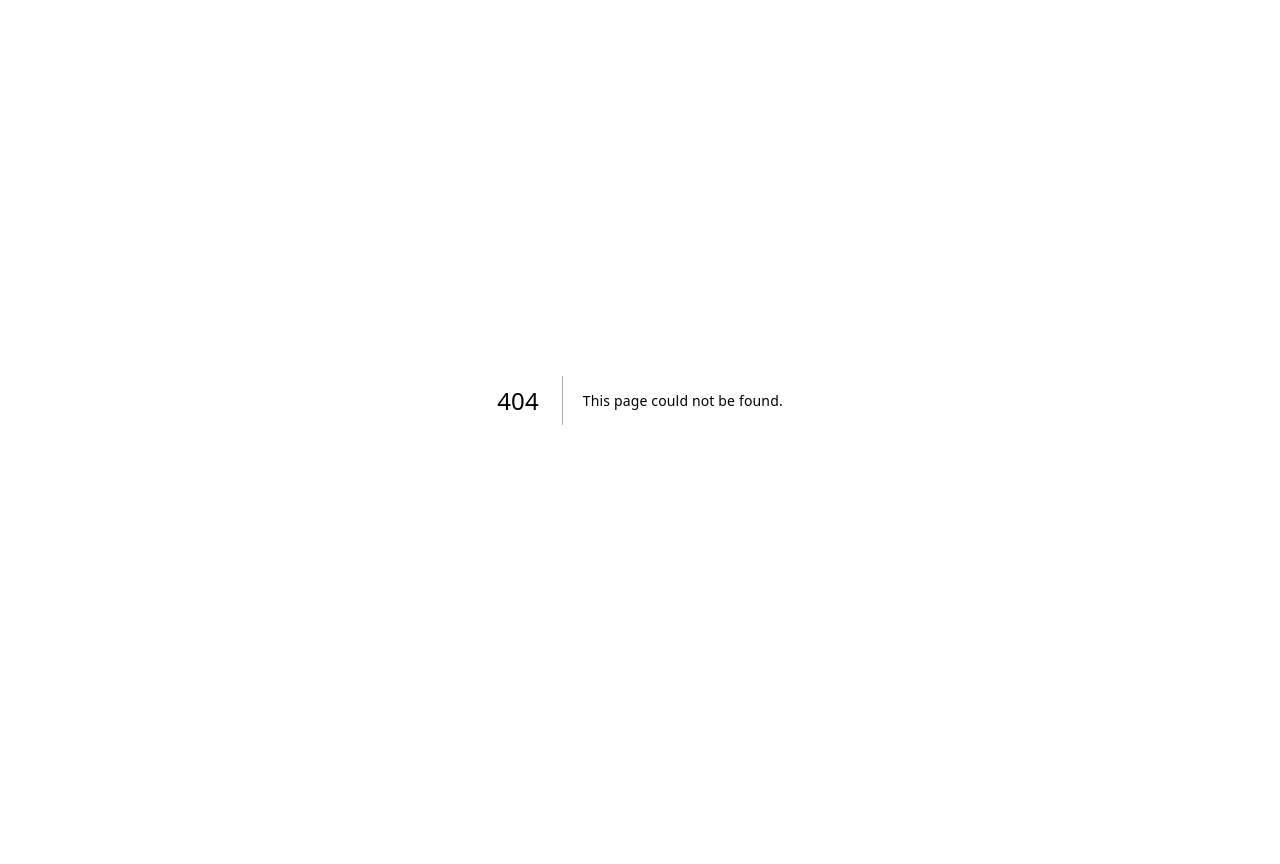
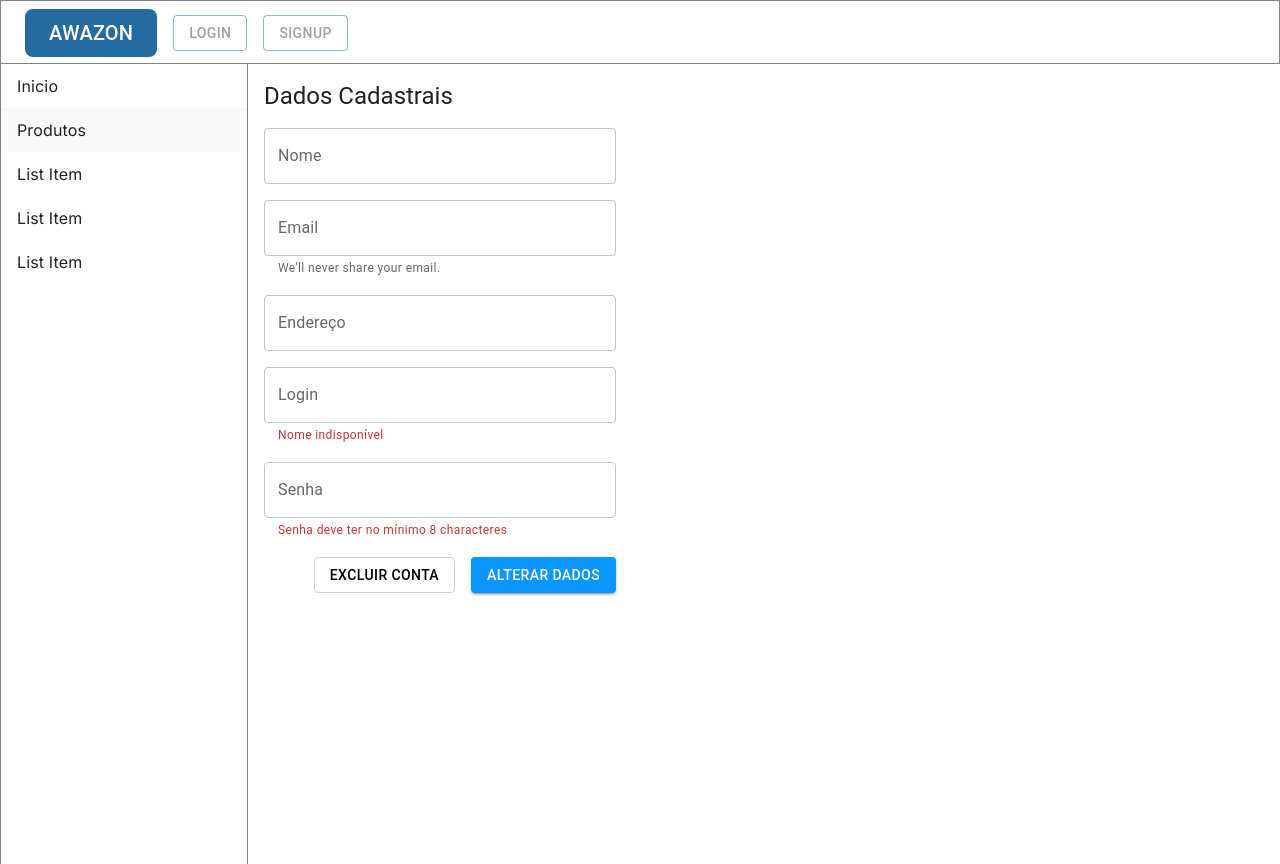
Before and after one commit to PWEB-ECOMMERCE/Front, a Next.js app: page /account in a window 1280 px wide. Before the commit this address had no page. Before the commit the page ends 800 px from the top, so only its background shows below. Built offline with nearby package versions, Linux system fonts and the light colour scheme.

Commit message:
refactor(layout): separate pages and layouts in groups

```diff
--- /dev/null
+++ b/src/app/(shop)/account/page.jsx
@@ -0,0 +1,56 @@
+// Import styles from './page.module.css'
+'use client';
+import { Stack, Button, FormControl, InputLabel, OutlinedInput, FormHelperText, Typography } from '@mui/material';
+
+
+export default function AccountForm() {
+  return (
+    <Stack padding={2} gap={2} sx={{width:"30%"}}>
+      <Typography variant="h5"> Dados Cadastrais </Typography>
+      <FormControl>
+        <InputLabel htmlFor="nome">Nome</InputLabel>
+        <OutlinedInput id="nome" aria-describedby="nome-helper" />
+      </FormControl>
+      <FormControl>
+        <InputLabel htmlFor="email">Email</InputLabel>
+        <OutlinedInput id="email" aria-describedby="email-helper" />
+        <FormHelperText id="email-helper">We&apos;ll never share your email.</FormHelperText>
+      </FormControl>
+      <FormControl>
+        <InputLabel htmlFor="address">Endereço</InputLabel>
+        <OutlinedInput id="address" aria-describedby="address-helper" />
+      </FormControl>
+      <FormControl>
+        <InputLabel htmlFor="login">Login</InputLabel>
+        <OutlinedInput id="login" aria-describedby="login-helper" />
+        <FormHelperText error id="login-helper">Nome indisponível</FormHelperText>
+      </FormControl>
+      <FormControl>
+        <InputLabel htmlFor="password">Senha</InputLabel>
+        <OutlinedInput id="password" aria-describedby="password-helper" />
+        <FormHelperText error id="password-helper">Senha deve ter no mínimo 8 characteres</FormHelperText>
+      </FormControl>
+      <Stack direction='row' justifyContent='flex-end' gap={2}>
+        <Button
+          variant='outlined'
+          onClick={()=>{console.log("Conta Excluida!")}}
+          sx={{
+            color:'black'
+          }}
+        >
+          Excluir Conta
+        </Button>
+        <Button
+          type='submit'
+          variant='contained'
+          sx={{
+            background:(theme)=>theme.palette.button.buttonFlashy,
+            color:'white'
+          }}
+        >
+          Alterar Dados
+        </Button>
+      </Stack>
+    </Stack>
+  );
+}
--- /dev/null
+++ b/src/app/(shop)/layout.jsx
@@ -0,0 +1,41 @@
+// -import './global.css'
+import React from 'react'
+import { Inter } from 'next/font/google'
+import ThemeRegistry from '@/utils/ThemeRegistry'
+import { Box } from '@mui/material';
+
+import Header from '@/components/Header';
+import SideBar from '@/components/SideBar';
+
+const getUserStatus = async () => {
+  return 'none';
+}
+const getPage = async () => {
+  return 0;
+}
+
+const inter = Inter({subsets: [ 'latin' ]})
+export default async function RootLayout({ children }) {
+  let status = await getUserStatus();
+  let page = await getPage();
+  return (
+    <div>
+      {
+        status === ('client' || 'none')
+        ? <Header search={true} cart={true}/>
+        : <Header search={false} cart={false}/>
+      }
+      <Box
+        sx={{
+          padding: '0px',
+          margin: '0px',
+          minHeight: '100vh',
+          display: 'flex',
+          flexDirection: 'row',
+        }}>
+        <SideBar options={page} userStatus={status}></SideBar>
+        {children}
+      </Box>
+    </div>
+  )
+}
--- a/src/components/Header.jsx
+++ b/src/components/Header.jsx
@@ -1,89 +1,83 @@
 'use client';
-import {useState, useEffect} from 'react';
-import Autocomplete from '@mui/material/Autocomplete'
-import TextField from '@mui/material/TextField'
+import { useState, useEffect } from 'react';
+
+import Autocomplete from '@mui/material/Autocomplete';
+import TextField from '@mui/material/TextField';
 import ShoppingCartIconOutlined from '@mui/icons-material/ShoppingCartOutlined';
-import {
-  AppBar,
-  Badge,
-  Toolbar,
-  Button,
-  Box,
-  Container,
-  Typography
-} from '@mui/material';
+import { AppBar, Badge, Toolbar, Button, Box, Typography, Link as MUILink } from '@mui/material';
 
-export default function Header(search,cart){
+import Link from 'next/link';
 
-  const [enableSearch,setEnableSearch] = useState(search);
-  const [enableCart,setEnableCart] = useState(cart);
+export default function Header({ search, cart }) {
+  const [enableSearch, setEnableSearch] = useState(search);
+  const [enableCart, setEnableCart] = useState(cart);
+  const [logged, setLogged] = useState(true);
+
 
   return (
-    <AppBar position="static" sx={{height:64}}>
+    <AppBar elevation={0} color='transparent' position='static' sx={{ height: 64, border: '1px solid grey' }}>
       <Toolbar>
         <Typography
-          variant="h6"
+          variant='h6'
           noWrap
-          component="div"
-          bgcolor={theme => theme.palette.secondary.main}
-          sx={{px:3,py:1, borderRadius:2}}
-        >
+          component='div'
+          bgcolor={(theme) => theme.palette.secondary.main}
+          color='white'
+          sx={{ px: 3, py: 1, borderRadius: 2 }}>
           AWAZON
         </Typography>
-        <Box  sx={{
-          display:'flex',
-          flexDirection:'row',
-          flexGrow:1,
-          justifyContent:'space-between'
-        }}>
+        <Box
+          sx={{
+            display: 'flex',
+            flexDirection: 'row',
+            flexGrow: 1,
+            justifyContent: 'space-between',
+          }}>
+          {
+            logged &&
+            <Box
+              sx={{
+                display: 'flex',
+                flexDirection: 'row',
+                justifyContent: 'center',
+                gap: 2,
+                mx: 2,
+              }}>
+              <Button variant='outlined' sx={{ my: '20px', borderColor:'grey' }} color='secondary'>
+                <MUILink underline="none" href="/login" component={Link}>Login</MUILink>
+              </Button>
+              <Button variant='outlined' sx={{ my: '20px', borderColor:'grey' }} color='secondary'>
+                <MUILink underline="none" href="/signup" component={Link}>Signup</MUILink>
+              </Button>
+            </Box>
+          }
           <Box
             sx={{
-              display:'flex',
-              flexDirection:'row',
-              justifyContent:'center',
-              gap:2,
-              mx:2,
-            }}
-          >
-            <Button
-              variant='outlined'
-              sx={{my:"20px"}}
-              color='secondary'>Login</Button>
-            <Button
-              variant='outlined'
-              sx={{my:"20px"}}
-              color='secondary'>Signup</Button>
-          </Box>
-          <Box
-            sx={{
-              display:'flex',
-              flexGrow:1,
-              flexDirection:'row-reverse',
-              alignItems:'center',
-              gap:2
-            }}
-          >
-            {
-              enableCart &&
-              <Badge badgeContent={2} color="secondary">
+              display: 'flex',
+              flexGrow: 1,
+              flexDirection: 'row-reverse',
+              alignItems: 'center',
+              gap: 2,
+            }}>
+            {enableCart && (
+              <Badge badgeContent={2} color='secondary'>
                 <ShoppingCartIconOutlined></ShoppingCartIconOutlined>
               </Badge>
-            }
-            {
-              enableSearch &&
+            )}
+            {enableSearch && (
               <Autocomplete
                 disableClearable
                 freeSolo
-                id="search-bar"
+                id='search-bar'
                 size='small'
                 sx={{
-                  width:482,
+                  width: 482,
                 }}
                 options={[]}
                 renderInput={(params) => (
                   <TextField
                     {...params}
-                    label="Buscar"
+                    label='Buscar'
                     InputProps={{
                       ...params.InputProps,
                       type: 'search',
@@ -91,10 +85,10 @@ export default function Header(search,cart){
                   />
                 )}
               />
-            }
+            )}
           </Box>
         </Box>
       </Toolbar>
     </AppBar>
-  )
+  );
 }
--- /dev/null
+++ b/src/components/SideBar.jsx
@@ -0,0 +1,47 @@
+'use client';
+import { Box, Stack, List, ListItemButton } from '@mui/material';
+import { useState } from 'react';
+
+// Just for testing purposes
+// The structure should be a list of objects {label, href}
+const clientButtons = ['Inicio', 'Meus Pedidos', 'Produtos', 'Conta'];
+const anonymousButtons = ['Inicio','Produtos','List Item','List Item','List Item'];
+const adminButtons = ['Inicio', 'Produtos e Categorias', 'Vendas', 'Conta', 'Sair'];
+
+export default function SideBar({userStatus, options}) {
+
+  const data = userStatus === 'admin' ? adminButtons : userStatus === 'client' ? clientButtons : anonymousButtons;
+  const [selectedIndex, setSelectedIndex] = useState(1);
+  const handleListItemClick = (event,index) => {
+    setSelectedIndex(index)
+  }
+  return (
+    <Stack sx={{border: '1px solid grey', borderWidth: '0 1px 0 1px', width: 248 }} direction='row'>
+      <Stack
+        sx={{
+          flexGrow: 1,
+          minHeight: '100%',
+          width:'100%',
+        }}>
+        <List sx={{ py: 0 }}>
+          {data.map((item, index) => {
+              return (
+                <ListItemButton
+                  key={index}
+                  selected={index === selectedIndex}
+                  onClick={(event)=> handleListItemClick(event,index)}
+                  background='primary'
+                  sx={{
+                    px: 2,
+                    py: '10px',
+                  }}>
+                  {item}
+                </ListItemButton>
+              );
+          })}
+        </List>
+      </Stack>
+      <Box sx={{ flexGrow: 3 }}></Box>
+    </Stack>
+  );
+}
```
Also changed, not shown: src/app/(autentication)/layout.jsx (added, +24 -0 lines), src/app/(autentication)/login/page.jsx (renamed from src/app/login/page.jsx, +13 -11 lines), src/app/(shop)/page.jsx (added, +13 -0 lines), src/app/page.jsx (deleted, +0 -29 lines), src/app/(autentication)/signup/page.jsx (renamed from src/app/signup/page.jsx).
